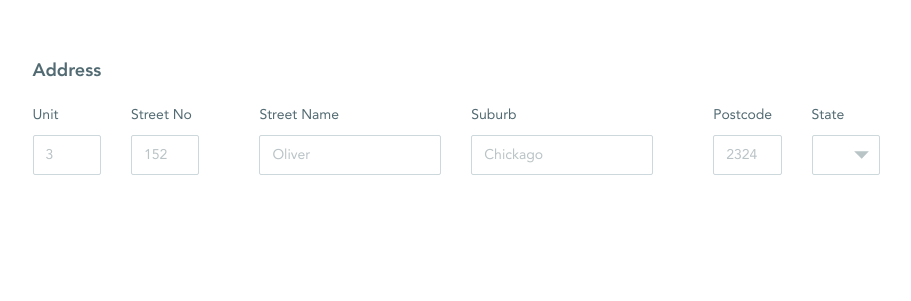
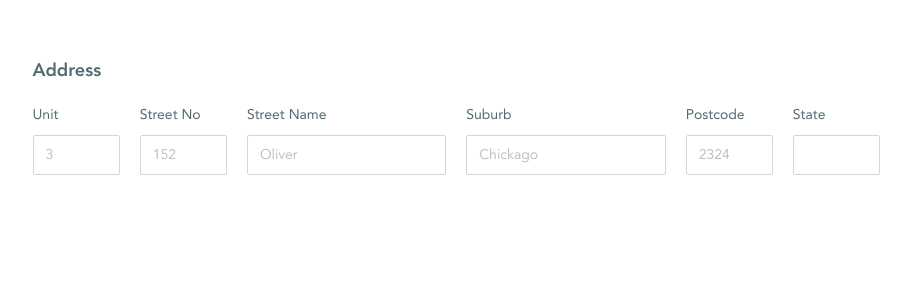
Before and after one commit to dankoknad/OzGetaways, a PHP site: page /__index.html in a window 1280 px wide. Shown: the part 1353-1654 px from the top of the page, without its empty margins (330-1241 px from the left). Run offline with PHP 8.4, Linux system fonts and the light colour scheme; some web fonts are replaced.

Commit message:
New changes

```diff
--- a/__index.html
+++ b/__index.html
@@ -357,43 +357,42 @@
 							<div class="form-group">
                                 <div class="form-inline">
                                     <div class="col-sm-12 font-header"><p class="bold-text">Address</p></div>
-
-                                    <div class="row">
-
-
-                                        <div class="col-sm-12 col-md-3 adr-form">
-                                            <div class="form-group col-sm-2 col-md-6 col-xs-2 col-mb-6">
+                                    <div class="col-xs-4 col-md-3 col-mb-12 adr-form">
+                                        <div class="form-group col-xs-6 col-md-6 col-mb-6 nopaddingleft">
                                             <p class="title-input">Unit </p>
                                             <input type="text" class="form-control" id="InputUnit" placeholder="3">
                                         </div>
-                                            <div class="form-group col-sm-2 col-md-6 col-xs-2 col-mb-6">
+                                        <div class="form-group col-xs-6 col-md-6 col-mb-6 nopaddingright">
                                             <p class="title-input">Street No</p>
                                             <input type="text" class="form-control" id="InputStreetNo" placeholder="152">
                                         </div>
                                     </div>
 
 
-                                        <div class="col-sm-12 col-md-6 adr-form">
-                                            <div class="form-group col-sm-8 col-md-6 col-xs-8 col-mb-12">
+                                    <div class="col-xs-8 col-md-3 col-mb-12 adr-form">
+                                        <div class="form-group col-xs-12 col-md-12 col-mb-12 nopadding">
                                             <p class="title-input mobile-padding not-middle">Street Name </p>
                                             <input type="text" class="form-control" id="InputStreetName" placeholder="Oliver">
                                         </div>
-                                            <div class="form-group col-sm-8 col-xs-8 col-mb-12 col-md-6">
+                                    </div>
+
+                                    <div class="col-xs-8 col-md-3 col-mb-12 adr-form">
+                                        <div class="form-group col-xs-12 col-mb-12 col-md-12 nopadding">
                                             <p class="title-input  mobile-padding">Suburb </p>
                                             <input type="text" class="form-control" id="InputSuburb" placeholder="Chickago">
                                         </div>
                                     </div>
 
-                                        <div class="col-sm-12 col-md-3 adr-form">
-                                            <div class="form-group col-sm-2 col-xs-2 col-mb-6 col-md-6">
+                                    <div class="col-xs-4 col-md-3 col-mb-12 adr-form">
+                                        <div class="form-group col-xs-6 col-mb-6 col-md-6 nopaddingleft">
                                             <p class="title-input mobile-padding">Postcode </p>
                                             <input type="text" class="form-control" id="InputPostCode" placeholder="2324">
                                         </div>
 
-                                            <div class="form-group col-sm-2 col-xs-2 col-mb-6 col-md-6">
+                                        <div class="form-group col-xs-6 col-mb-6 col-md-6 nopaddingright">
                                             <p class="title-input mobile-padding">State </p>
                                             <div>
-                                                    <div class="form-control div-select" id="InputState" style="text-indent: 0.01px; background: url(http://www.ozgetaways.com.au/img/svg/arrow_up.svg) right 10px top 50% / 15px 8px no-repeat;">
+                                                <div class="form-control div-select" id="InputState" style="text-indent: 0.01px; background: url(file:///D:/xampp/htdocs/OzGetaways/img/svg/arrow_up.svg) right 10px top 50% / 15px 8px no-repeat;">
 
                                                 </div>
                                                 <div class="select" style="display: none;">
@@ -408,10 +407,7 @@
                                                 </div>
                                             </div>
                                         </div>
-
                                     </div>
-                                    </div>
-
                                 </div>
 							</div>
 						</div>
--- a/css/custom.css
+++ b/css/custom.css
@@ -253,6 +253,10 @@ input[type="text"] {
     box-shadow: none !important;
 }
 
+.title-input {
+    white-space: nowrap;
+}
+
 .drop-down-view {
 	background :url('../img/svg/arrow_down.svg') no-repeat;
 	background-position: right 10px center;
@@ -290,6 +294,41 @@ input[type="text"] {
 	background-position: -231px -57px;
 	width: 480px;
 	height: 200px;
+}
+
+.nopadding {
+    padding: 0 !important;
+    margin: 0 !important;
+}
+
+.nopaddingleft {
+    padding-left: 0 !important;
+    padding-right: 10px !important;
+    margin: 0 !important;
+}
+
+.nopaddingright {
+    padding-right: 0 !important;
+    padding-left: 10px !important;
+    margin: 0 !important;
+}
+
+.adr-form:nth-child(2) {
+    padding-right:10px;
+}
+
+.adr-form:nth-child(3){
+    padding-left:10px;
+    padding-right:10px;
+}
+
+.adr-form:nth-child(4) {
+    padding-left:10px;
+    padding-right:10px;
+}
+
+.adr-form:nth-child(5) {
+    padding-left:10px;
 }
 
 #sky-circle {
@@ -1080,6 +1119,12 @@ input[type=text]:-ms-input-placeholder {color:#bac3c6;}
     #my-mobile-navbar {
         height:42px;
     }
+
+    .adr-form {
+        padding-right: 15px !important;
+        padding-left: 15px !important;
+    }
+
 	.navbar-nav > li > a, .navbar-brand {
 		padding-top:10px !important;
 		padding-bottom:10px !important;
```
Lines whose indentation alone changed are shown as unchanged.
